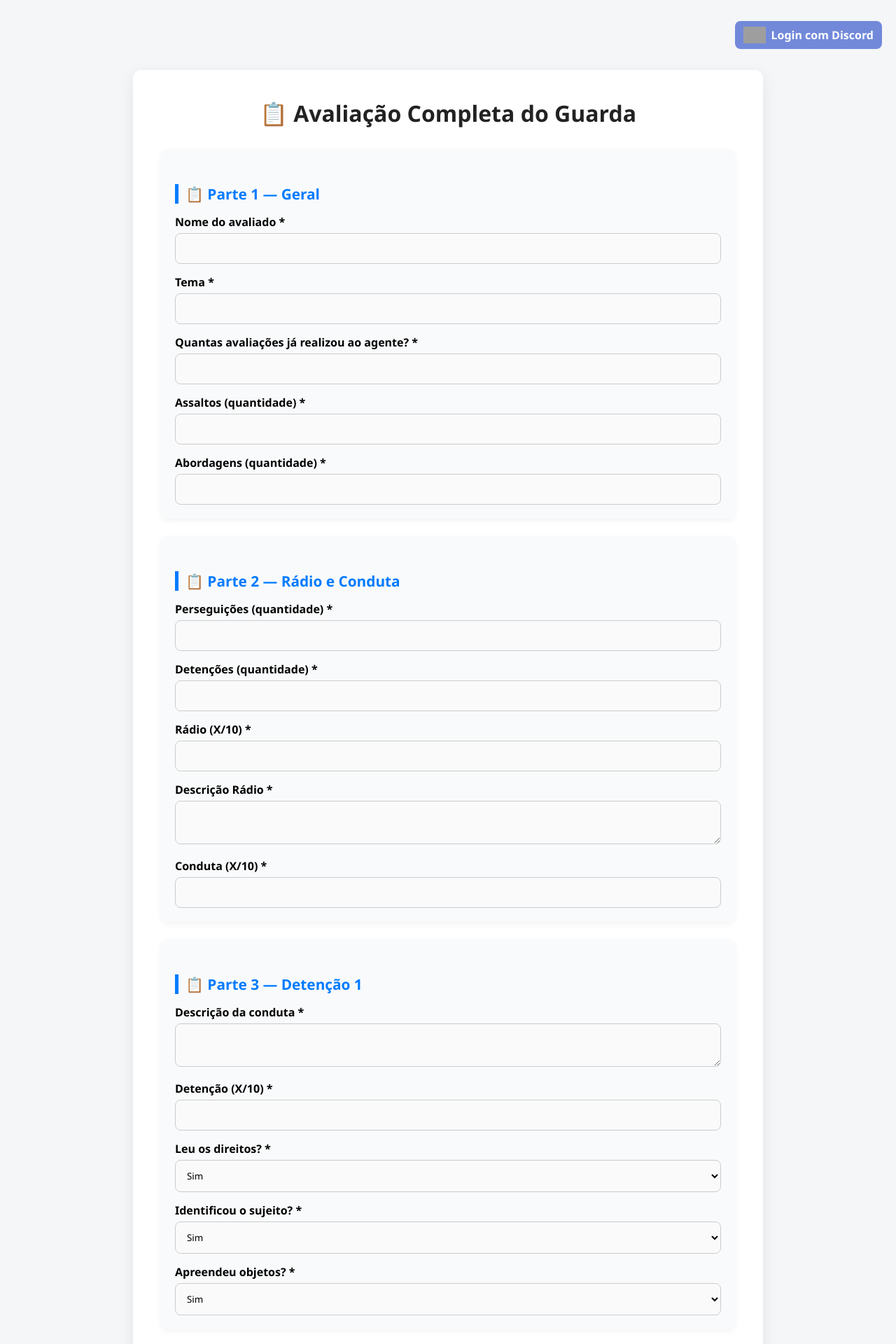
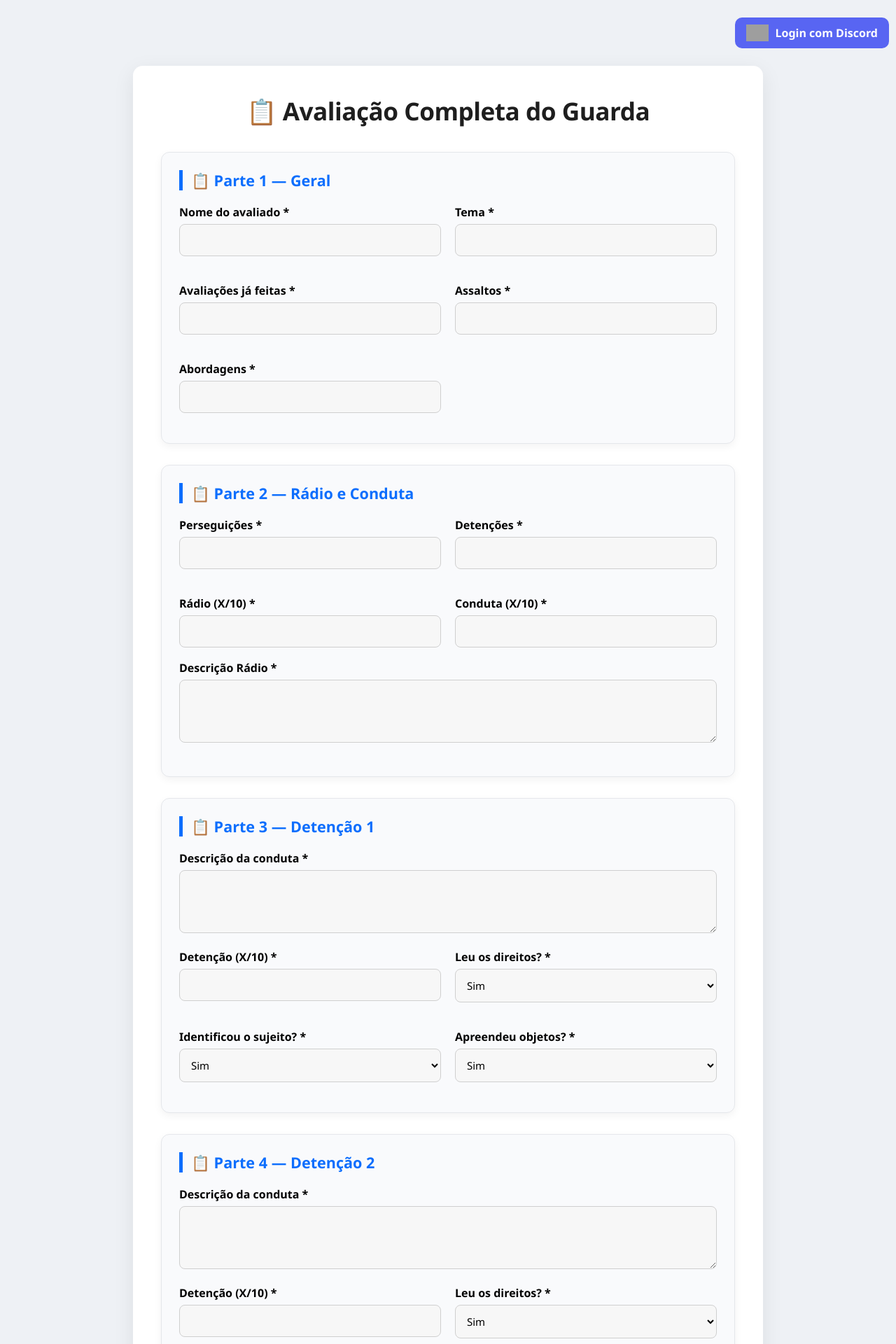
Before and after one commit to Jonnyoli/gnr_sargentos01, a FastAPI app: page / in a window 1280 px wide. Shown: the top 1920 px of the page at 70% size. Run offline with FastAPI, Linux system fonts and the light colour scheme; grey boxes are pictures that could not be loaded.

Commit message:
Update index.html

```diff
--- a/templates/index.html
+++ b/templates/index.html
@@ -4,6 +4,7 @@
 <meta charset="UTF-8" />
 <meta name="viewport" content="width=device-width, initial-scale=1.0" />
 <title>Avaliação Completa</title>
+
 <style>
   /* ===== Reset básico ===== */
   * {
@@ -14,8 +15,31 @@
   }
 
   body {
-    background: #f4f6f8;
-    padding: 20px 10px;
+    background: #eef1f5;
+    padding: 25px 10px;
+  }
+
+  header {
+    display: flex;
+    justify-content: flex-end;
+    margin-bottom: 25px;
+  }
+
+  header a {
+    text-decoration: none;
+    display: flex;
+    align-items: center;
+    gap: 10px;
+    background: #5865F2;
+    color: white;
+    padding: 10px 16px;
+    border-radius: 10px;
+    font-weight: 600;
+    transition: 0.2s;
+  }
+
+  header a:hover {
+    background: #4854c9;
   }
 
   .container {
@@ -23,95 +47,111 @@
     margin: auto;
     background: #fff;
     padding: 40px;
-    border-radius: 12px;
-    box-shadow: 0 8px 25px rgba(0,0,0,0.08);
+    border-radius: 14px;
+    box-shadow: 0 8px 30px rgba(0,0,0,0.08);
   }
 
   h1 {
     text-align: center;
-    color: #222;
-    margin-bottom: 30px;
-    font-size: 2rem;
+    color: #1e1e1e;
+    margin-bottom: 35px;
+    font-size: 2.2rem;
+    letter-spacing: -0.5px;
   }
 
-  h2 {
-    color: #007bff;
-    margin-top: 30px;
-    margin-bottom: 15px;
-    border-left: 5px solid #007bff;
-    padding-left: 12px;
-    font-size: 1.3rem;
+  /* ===== Seções ===== */
+  .section-card {
+    background: #f9fafc;
+    padding: 25px;
+    border-radius: 12px;
+    margin-bottom: 30px;
+    box-shadow: 0 4px 12px rgba(0,0,0,0.05);
+    border: 1px solid #e5e7eb;
   }
 
+  .section-card h2 {
+    margin-bottom: 20px;
+    font-size: 1.35rem;
+    color: #0d6efd;
+    border-left: 5px solid #0d6efd;
+    padding-left: 12px;
+  }
+
+  /* ===== Formulário ===== */
   label {
+    font-weight: 600;
+    margin-bottom: 6px;
     display: block;
-    font-weight: 600;
-    margin-bottom: 5px;
-    margin-top: 15px;
   }
 
   input, textarea, select {
     width: 100%;
     padding: 12px;
     border-radius: 8px;
-    border: 1px solid #ccc;
-    background: #fafafa;
+    border: 1px solid #cfcfcf;
+    background: #f7f7f7;
+    margin-bottom: 18px;
     transition: 0.3s;
-  }
-
-  input:focus, textarea:focus, select:focus {
-    outline: none;
-    border-color: #007bff;
-    box-shadow: 0 0 5px rgba(0,123,255,0.3);
+    font-size: 15px;
   }
 
   textarea {
     resize: vertical;
+    min-height: 90px;
   }
 
+  input:focus, textarea:focus, select:focus {
+    background: #fff;
+    border-color: #0d6efd;
+    box-shadow: 0 0 6px rgba(13,110,253,0.25);
+    outline: none;
+  }
+
+  /* ===== Botão ===== */
   button {
     width: 100%;
-    padding: 15px;
-    background: linear-gradient(90deg,#007bff,#0056b3);
+    padding: 16px;
+    background: linear-gradient(90deg,#0d6efd,#0a58ca);
     border: none;
     border-radius: 10px;
     color: white;
-    font-size: 18px;
+    font-size: 19px;
     cursor: pointer;
-    margin-top: 25px;
-    transition: 0.3s;
+    margin-top: 10px;
+    transition: 0.25s;
   }
 
   button:hover {
-    background: linear-gradient(90deg,#0056b3,#003f7f);
+    background: linear-gradient(90deg,#0a58ca,#0947a3);
+    transform: translateY(-2px);
   }
 
   #resultado {
     margin-top: 20px;
-    font-size: 16px;
+    font-size: 17px;
     font-weight: 600;
     text-align: center;
   }
 
-  /* ===== Cards para seções ===== */
-  .section-card {
-    background: #f9fafb;
-    padding: 20px;
-    border-radius: 10px;
-    margin-bottom: 25px;
-    box-shadow: 0 3px 10px rgba(0,0,0,0.05);
+  /* ===== Layout responsivo ===== */
+  .grid-2 {
+    display: grid;
+    grid-template-columns: 1fr 1fr;
+    gap: 20px;
   }
 
-  .section-card h2 {
-    border-left: 5px solid #007bff;
-    padding-left: 10px;
+  @media (max-width: 700px) {
+    .grid-2 {
+      grid-template-columns: 1fr;
+    }
   }
 </style>
 </head>
 
 <body>
-<header style="display:flex; justify-content:flex-end; padding:10px; margin-bottom:20px;">
-  <a href="/login/discord" style="text-decoration:none; display:flex; align-items:center; gap:8px; background:#7289DA; color:white; padding:8px 12px; border-radius:8px; font-weight:600;">
+
+<header>
+  <a href="/login/discord">
     <img src="https://cdn.worldvectorlogo.com/logos/discord-1.svg" alt="Discord" style="height:24px;">
     Login com Discord
   </a>
@@ -126,103 +166,164 @@
     <!-- ====================== PARTE 1 ====================== -->
     <div class="section-card">
       <h2>📋 Parte 1 — Geral</h2>
+
+      <div class="grid-2">
+        <div>
           <label>Nome do avaliado *</label>
           <input type="text" name="nome" required>
+        </div>
+
+        <div>
           <label>Tema *</label>
           <input type="text" name="tema" required>
-      <label>Quantas avaliações já realizou ao agente? *</label>
+        </div>
+
+        <div>
+          <label>Avaliações já feitas *</label>
           <input type="number" name="avaliacoes_feitas" required>
-      <label>Assaltos (quantidade) *</label>
+        </div>
+
+        <div>
+          <label>Assaltos *</label>
           <input type="number" name="assaltos" required>
-      <label>Abordagens (quantidade) *</label>
+        </div>
+
+        <div>
+          <label>Abordagens *</label>
           <input type="number" name="abordagens" required>
+        </div>
+      </div>
     </div>
 
     <!-- ====================== PARTE 2 ====================== -->
     <div class="section-card">
       <h2>📋 Parte 2 — Rádio e Conduta</h2>
-      <label>Perseguições (quantidade) *</label>
+
+      <div class="grid-2">
+        <div>
+          <label>Perseguições *</label>
           <input type="number" name="perseg" required>
-      <label>Detenções (quantidade) *</label>
+        </div>
+
+        <div>
+          <label>Detenções *</label>
           <input type="number" name="detencoes_count" required>
+        </div>
+
+        <div>
           <label>Rádio (X/10) *</label>
           <input type="number" max="10" min="0" name="radio" required>
+        </div>
+
+        <div>
+          <label>Conduta (X/10) *</label>
+          <input type="number" max="10" min="0" name="conduta" required>
+        </div>
+      </div>
+
       <label>Descrição Rádio *</label>
       <textarea name="radio_desc" required></textarea>
-      <label>Conduta (X/10) *</label>
-      <input type="number" max="10" min="0" name="conduta" required>
     </div>
 
     <!-- ====================== PARTE 3 ====================== -->
     <div class="section-card">
       <h2>📋 Parte 3 — Detenção 1</h2>
+
       <label>Descrição da conduta *</label>
       <textarea name="conduta_desc" required></textarea>
+
+      <div class="grid-2">
+        <div>
           <label>Detenção (X/10) *</label>
           <input type="number" max="10" min="0" name="nota_detencao" required>
+        </div>
+
+        <div>
           <label>Leu os direitos? *</label>
-      <select name="det1_leu_direitos" required>
-        <option>Sim</option><option>Não</option>
-      </select>
+          <select name="det1_leu_direitos" required><option>Sim</option><option>Não</option></select>
+        </div>
+
+        <div>
           <label>Identificou o sujeito? *</label>
-      <select name="det1_identificou" required>
-        <option>Sim</option><option>Não</option>
-      </select>
+          <select name="det1_identificou" required><option>Sim</option><option>Não</option></select>
+        </div>
+
+        <div>
           <label>Apreendeu objetos? *</label>
-      <select name="det1_apreendeu" required>
-        <option>Sim</option><option>Não</option>
-      </select>
+          <select name="det1_apreendeu" required><option>Sim</option><option>Não</option></select>
+        </div>
+      </div>
     </div>
 
     <!-- ====================== PARTE 4 ====================== -->
     <div class="section-card">
       <h2>📋 Parte 4 — Detenção 2</h2>
+
       <label>Descrição da conduta *</label>
       <textarea name="conduta_desc2" required></textarea>
+
+      <div class="grid-2">
+        <div>
           <label>Detenção (X/10) *</label>
           <input type="number" max="10" min="0" name="nota_detencao2" required>
+        </div>
+
+        <div>
           <label>Leu os direitos? *</label>
-      <select name="det2_leu_direitos" required>
-        <option>Sim</option><option>Não</option>
-      </select>
+          <select name="det2_leu_direitos" required><option>Sim</option><option>Não</option></select>
+        </div>
+
+        <div>
           <label>Identificou sujeito? *</label>
-      <select name="det2_identificou" required>
-        <option>Sim</option><option>Não</option>
-      </select>
+          <select name="det2_identificou" required><option>Sim</option><option>Não</option></select>
+        </div>
+
+        <div>
           <label>Apreendeu objetos? *</label>
-      <select name="det2_apreendeu" required>
-        <option>Sim</option><option>Não</option>
-      </select>
+          <select name="det2_apreendeu" required><option>Sim</option><option>Não</option></select>
+        </div>
+      </div>
     </div>
 
     <!-- ====================== PARTE 5 ====================== -->
     <div class="section-card">
       <h2>📋 Parte 5 — Incidente</h2>
-      <label>Nota do incidente (X/10) *</label>
+
+      <div class="grid-2">
+        <div>
+          <label>Nota do incidente *</label>
           <input type="number" max="10" min="0" name="nota_incidente" required>
-      <label>Crimes cometidos? *</label>
-      <select name="crimes_yesno" required>
-        <option>Sim</option><option>Não</option>
-      </select>
-      <label>Foto do sujeito / bolso? *</label>
-      <select name="foto_yesno" required>
-        <option>Sim</option><option>Não</option>
-      </select>
-      <label>Seguiu layout padrão? *</label>
-      <select name="layout_yesno" required>
-        <option>Sim</option><option>Não</option>
-      </select>
-      <label>Descrição detalhada correta? *</label>
-      <select name="descricao_yesno" required>
-        <option>Sim</option><option>Não</option>
-      </select>
+        </div>
+
+        <div>
+          <label>Crimes cometidos *</label>
+          <select name="crimes_yesno" required><option>Sim</option><option>Não</option></select>
+        </div>
+
+        <div>
+          <label>Foto do sujeito *</label>
+          <select name="foto_yesno" required><option>Sim</option><option>Não</option></select>
+        </div>
+
+        <div>
+          <label>Seguiu layout? *</label>
+          <select name="layout_yesno" required><option>Sim</option><option>Não</option></select>
+        </div>
+
+        <div>
+          <label>Descrição correta? *</label>
+          <select name="descricao_yesno" required><option>Sim</option><option>Não</option></select>
+        </div>
+      </div>
     </div>
 
     <!-- ====================== PARTE 6 ====================== -->
     <div class="section-card">
       <h2>📋 Parte 6 — Finalização</h2>
-      <label>Erros cometidos no incidente</label>
+
+      <label>Erros cometidos</label>
       <textarea name="incidente_erros"></textarea>
+
       <label>Observação final *</label>
       <textarea name="incidente_obs" required></textarea>
     </div>
@@ -254,5 +355,6 @@
     }
   });
 </script>
+
 </body>
 </html>
```
Lines whose indentation alone changed are shown as unchanged.
